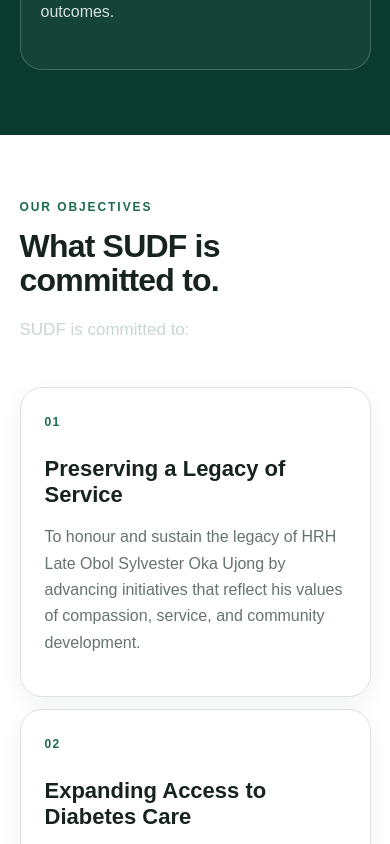
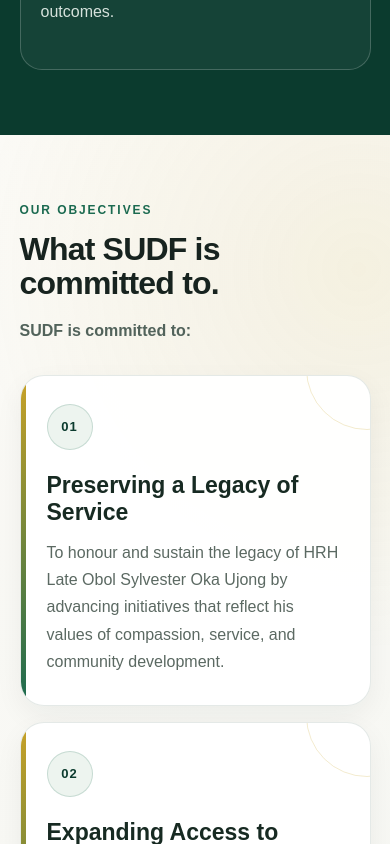
Before and after one commit to AkongShadrach/SUDF-website, a Next.js app: page / in a window 390 px wide. Shown: the part 3240-4084 px from the top of the page. Built offline with nearby package versions, Linux system fonts and the light colour scheme.

Commit message:
Improve objectives text contrast and create polished responsive objective cards

```diff
--- a/app/globals.css
+++ b/app/globals.css
@@ -264,3 +264,143 @@ blockquote { margin:32px 0 0; padding:20px 0 0 22px; border-left:3px solid var(-
   .event-card,
   .resource-grid a { padding: 24px; }
 }
+
+
+/* Refined objectives section: clear contrast and a more distinctive editorial card layout */
+#objectives {
+  position: relative;
+  overflow: hidden;
+  background:
+    radial-gradient(circle at 92% 8%, rgba(201,162,39,.10), transparent 24rem),
+    linear-gradient(145deg, #fbfaf6 0%, #f3f5f1 100%);
+}
+#objectives::before {
+  content: "";
+  position: absolute;
+  width: 260px;
+  height: 260px;
+  right: -110px;
+  bottom: -130px;
+  border: 1px solid rgba(27,106,80,.12);
+  border-radius: 50%;
+  pointer-events: none;
+}
+#objectives .section-heading {
+  position: relative;
+  align-items: end;
+  margin-bottom: 46px;
+}
+#objectives .section-heading .eyebrow {
+  color: var(--green-3);
+}
+#objectives .section-heading h2 {
+  max-width: 620px;
+  color: #17231f;
+}
+#objectives .section-heading > p {
+  max-width: 300px;
+  margin: 0;
+  color: #52635b;
+  font-size: 17px;
+  font-weight: 600;
+  line-height: 1.65;
+}
+#objectives .objective-grid {
+  position: relative;
+  grid-template-columns: repeat(2, minmax(0, 1fr));
+  gap: 20px;
+  background: transparent;
+}
+#objectives .objective-card {
+  position: relative;
+  display: flex;
+  min-height: 280px;
+  flex-direction: column;
+  align-items: flex-start;
+  overflow: hidden;
+  padding: 34px 36px;
+  border: 1px solid rgba(38,73,57,.12);
+  border-radius: 24px;
+  background: rgba(255,255,255,.94);
+  box-shadow: 0 10px 28px rgba(23,35,31,.055);
+  transition: transform .22s ease, box-shadow .22s ease, border-color .22s ease;
+}
+#objectives .objective-card::before {
+  content: "";
+  position: absolute;
+  inset: 0 auto 0 0;
+  width: 5px;
+  background: linear-gradient(180deg, var(--gold), var(--green-3));
+}
+#objectives .objective-card::after {
+  content: "";
+  position: absolute;
+  width: 120px;
+  height: 120px;
+  top: -68px;
+  right: -58px;
+  border: 1px solid rgba(201,162,39,.22);
+  border-radius: 50%;
+}
+#objectives .objective-card > span {
+  display: inline-grid;
+  width: 46px;
+  height: 46px;
+  place-items: center;
+  border: 1px solid rgba(27,106,80,.18);
+  border-radius: 50%;
+  background: #edf4ef;
+  color: var(--green);
+  font-size: 13px;
+  font-weight: 800;
+  letter-spacing: .08em;
+}
+#objectives .objective-card h3 {
+  margin: 26px 0 12px;
+  color: #172a22;
+  font-size: clamp(21px, 2vw, 26px);
+  line-height: 1.2;
+}
+#objectives .objective-card p {
+  max-width: 620px;
+  margin: 0;
+  color: #5b6962;
+  font-size: 16px;
+  line-height: 1.75;
+}
+@media (hover:hover) {
+  #objectives .objective-card:hover {
+    transform: translateY(-5px);
+    border-color: rgba(27,106,80,.28);
+    box-shadow: 0 18px 38px rgba(23,35,31,.10);
+  }
+}
+@media (max-width:760px) {
+  #objectives { padding-top: 68px; padding-bottom: 68px; }
+  #objectives .section-heading {
+    display: block;
+    margin-bottom: 30px;
+  }
+  #objectives .section-heading > p {
+    max-width: none;
+    margin-top: 18px;
+    color: #52635b;
+    font-size: 16px;
+  }
+  #objectives .objective-grid {
+    grid-template-columns: 1fr;
+    gap: 16px;
+  }
+  #objectives .objective-card {
+    min-height: 0;
+    padding: 28px 26px 30px;
+  }
+  #objectives .objective-card h3 {
+    margin-top: 22px;
+    font-size: 23px;
+  }
+  #objectives .objective-card p {
+    font-size: 16px;
+    line-height: 1.7;
+  }
+}
```
